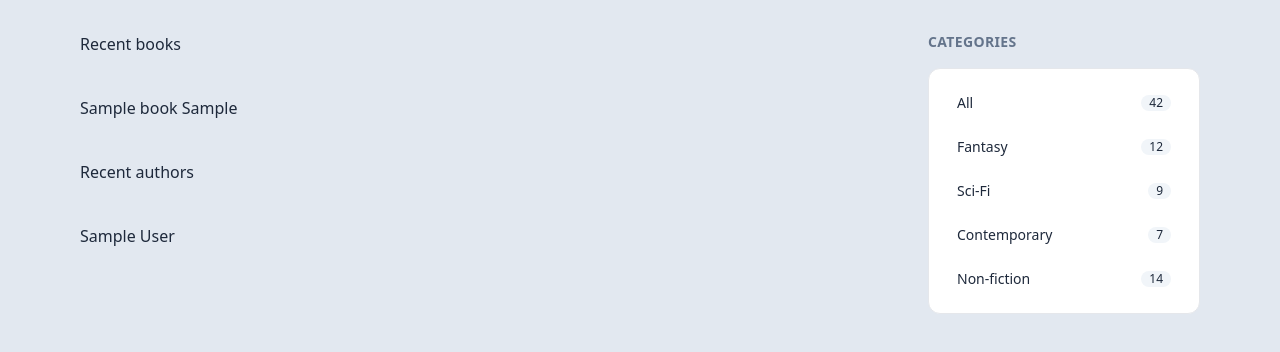
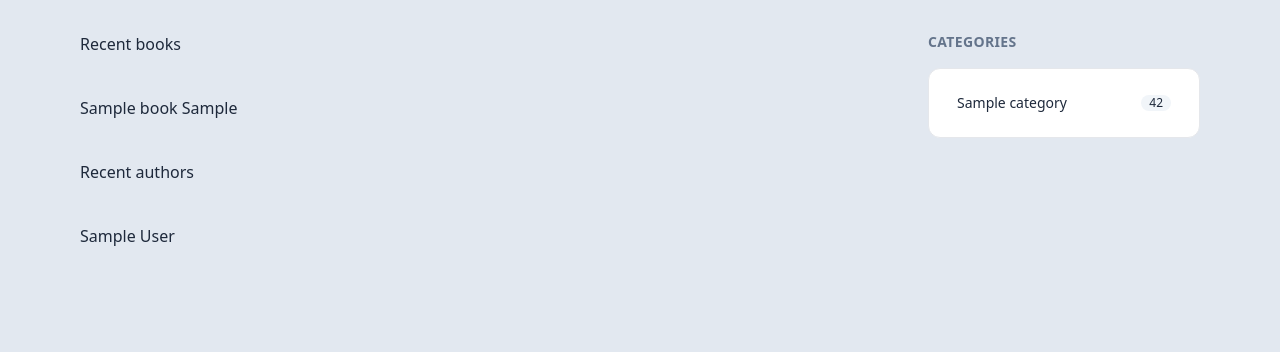
Before and after one commit to Trylika13/FRAMEWORK_POO_2025, a PHP site: page / in a window 1280 px wide. Shown: the part 53-405 px from the top of the page. Run offline with PHP 8.4, Linux system fonts and the light colour scheme; tables that the repository leaves empty or names only in its code hold one stand-in row (values such as "Sample post"); some libraries are stand-ins or nearby versions.

Commit message:
Affichage des Categories dans le aside

```diff
--- a/app/controllers/pagesController.php
+++ b/app/controllers/pagesController.php
@@ -3,20 +3,20 @@
 
 namespace App\Controllers;
 
-
-use \PDO, \App\Models\BooksRepository, \App\Models\AuthorsRepository;
+use \App\Models\BooksRepository, \App\Models\AuthorsRepository;
 
 
-class  PagesController
+class PagesController
 {
-    public static function homeAction(PDO $connexion)
+    public static function homeAction()
     {
 
-        $books = BooksRepository::findAll($connexion, 3);
-        $authors = AuthorsRepository::findAll($connexion, 3);
+        global $content, $title;
+
+        $books = BooksRepository::findAll(3);
+        $authors = AuthorsRepository::findAll(3);
 
 
-        global $content, $title;
         ob_start();
         include '../app/views/pages/home.php';
         $content = ob_get_clean();
--- a/app/models/AuthorsRepository.php
+++ b/app/models/AuthorsRepository.php
@@ -2,18 +2,18 @@
 
 namespace App\Models;
 
-use \PDO;
+use \PDO, \Core\DB;
 
 abstract class AuthorsRepository
 {
-    public static function findAll(PDO $connexion, int $limit = 3): array
+    public static function findAll(int $limit = 3): array
     {
         $sql = "SELECT *
             FROM authors
             ORDER BY created_at DESC
             LIMIT :limit;";
 
-        $rs = $connexion->prepare($sql);
+        $rs = DB::getConnection()->prepare($sql);
         $rs->bindValue(':limit', $limit, PDO::PARAM_INT);
         $rs->execute();
         return $rs->fetchAll(PDO::FETCH_CLASS, Authors::class);
--- a/app/models/BooksRepository.php
+++ b/app/models/BooksRepository.php
@@ -2,18 +2,18 @@
 
 namespace App\Models;
 
-use \PDO;
+use \PDO, \Core\DB;
 
 abstract class BooksRepository
 {
-    public static function findAll(PDO $connexion, int $limit = 9): array
+    public static function findAll(int $limit = 9): array
     {
         $sql = "SELECT *
             FROM books
             ORDER BY created_at DESC
             LIMIT :limit;";
 
-        $rs = $connexion->prepare($sql);
+        $rs = DB::getConnection()->prepare($sql);
         $rs->bindValue(':limit', $limit, PDO::PARAM_INT);
         $rs->execute();
         return $rs->fetchAll(PDO::FETCH_CLASS, Book::class);
--- /dev/null
+++ b/app/models/CategoriesRepository.php
@@ -0,0 +1,19 @@
+<?php
+
+namespace App\Models;
+
+use \PDO, \Core\DB;
+
+abstract class CategoriesRepository
+{
+    public static function findAll(): array
+    {
+        $sql = "SELECT *
+            FROM categories
+            ORDER BY created_at DESC
+            ";
+
+        $rs = DB::getConnection()->query($sql);
+        return $rs->fetchAll(PDO::FETCH_CLASS, Category::class);
+    }
+}
--- /dev/null
+++ b/app/models/Category.php
@@ -0,0 +1,9 @@
+<?php
+
+namespace App\Models;
+
+class Category
+{
+
+    public $id, $name, $created_at;
+}
--- a/app/routers/index.php
+++ b/app/routers/index.php
@@ -6,4 +6,4 @@
 // ACTION: home
 
 
-\App\Controllers\PagesController::homeAction($connexion);
+\App\Controllers\PagesController::homeAction();
--- /dev/null
+++ b/app/views/categories/index.php
@@ -0,0 +1,19 @@
+<h2
+    class="text-sm font-semibold uppercase tracking-wide text-slate-500">
+    Categories
+</h2>
+
+<nav class="space-y-2 rounded-xl border bg-white p-4 text-sm">
+    <ul>
+        <?php foreach ($categories as $category): ?>
+            <li>
+                <a
+                    href="#"
+                    class="flex items-center justify-between rounded-lg px-3 py-2 hover:bg-slate-50">
+                    <span> <?php echo $category->name; ?></span>
+                    <span class="rounded-full bg-slate-100 px-2 text-xs">42</span>
+                </a>
+            </li>
+        <?php endforeach; ?>
+    </ul>
+</nav>
--- a/app/views/templates/partials/_aside.php
+++ b/app/views/templates/partials/_aside.php
@@ -1,39 +1,6 @@
 <aside class="space-y-4">
-    <h2
-        class="text-sm font-semibold uppercase tracking-wide text-slate-500">
-        Categories
-    </h2>
-
-    <nav class="space-y-2 rounded-xl border bg-white p-4 text-sm">
-        <a
-            href="#"
-            class="flex items-center justify-between rounded-lg px-3 py-2 hover:bg-slate-50">
-            <span>All</span>
-            <span class="rounded-full bg-slate-100 px-2 text-xs">42</span>
-        </a>
-        <a
-            href="#"
-            class="flex items-center justify-between rounded-lg px-3 py-2 hover:bg-slate-50">
-            <span>Fantasy</span>
-            <span class="rounded-full bg-slate-100 px-2 text-xs">12</span>
-        </a>
-        <a
-            href="#"
-            class="flex items-center justify-between rounded-lg px-3 py-2 hover:bg-slate-50">
-            <span>Sci-Fi</span>
-            <span class="rounded-full bg-slate-100 px-2 text-xs">9</span>
-        </a>
-        <a
-            href="#"
-            class="flex items-center justify-between rounded-lg px-3 py-2 hover:bg-slate-50">
-            <span>Contemporary</span>
-            <span class="rounded-full bg-slate-100 px-2 text-xs">7</span>
-        </a>
-        <a
-            href="#"
-            class="flex items-center justify-between rounded-lg px-3 py-2 hover:bg-slate-50">
-            <span>Non-fiction</span>
-            <span class="rounded-full bg-slate-100 px-2 text-xs">14</span>
-        </a>
-    </nav>
+    <?php
+    $categories = \App\Models\CategoriesRepository::findAll();
+    include '../app/views/categories/index.php'
+    ?>
 </aside>
--- /dev/null
+++ b/core/DB.php
@@ -0,0 +1,32 @@
+<?php
+
+
+namespace Core;
+
+
+use \PDO, \PDOException;
+
+
+abstract class DB
+{
+    private static $connection = null;
+
+
+    private static function setConnection()
+    {
+        try {
+            SELF::$connection = new PDO('mysql:host=' . DB_HOST . ';dbname=' . DB_NAME, DB_USER, DB_PASSWORD);
+        } catch (PDOException $e) {
+            echo $e->getMessage();
+        }
+    }
+
+
+    public static function getConnection()
+    {
+        if (SELF::$connection === null):
+            SELF::setConnection();
+        endif;
+        return SELF::$connection;
+    }
+}
--- a/core/connection.php
+++ /dev/null
@@ -1,8 +0,0 @@
-<?php
-
-
-try {
-    $connexion = new PDO('mysql:host=' . DB_HOST . ';dbname=' . DB_NAME, DB_USER, DB_PASSWORD);
-} catch (PDOException $e) {
-    echo $e->getMessage();
-}
--- a/core/init.php
+++ b/core/init.php
@@ -5,5 +5,5 @@ session_start();
 require_once '../vendor/autoload.php';
 require_once '../app/config/params.php';
 require_once '../core/constantes.php';
-require_once '../core/connection.php';
+require_once '../core/DB.php';
 require_once '../core/helpers.php';
```
Also changed, not shown: documents/db/book_hunter_2025 (2).png (added).
